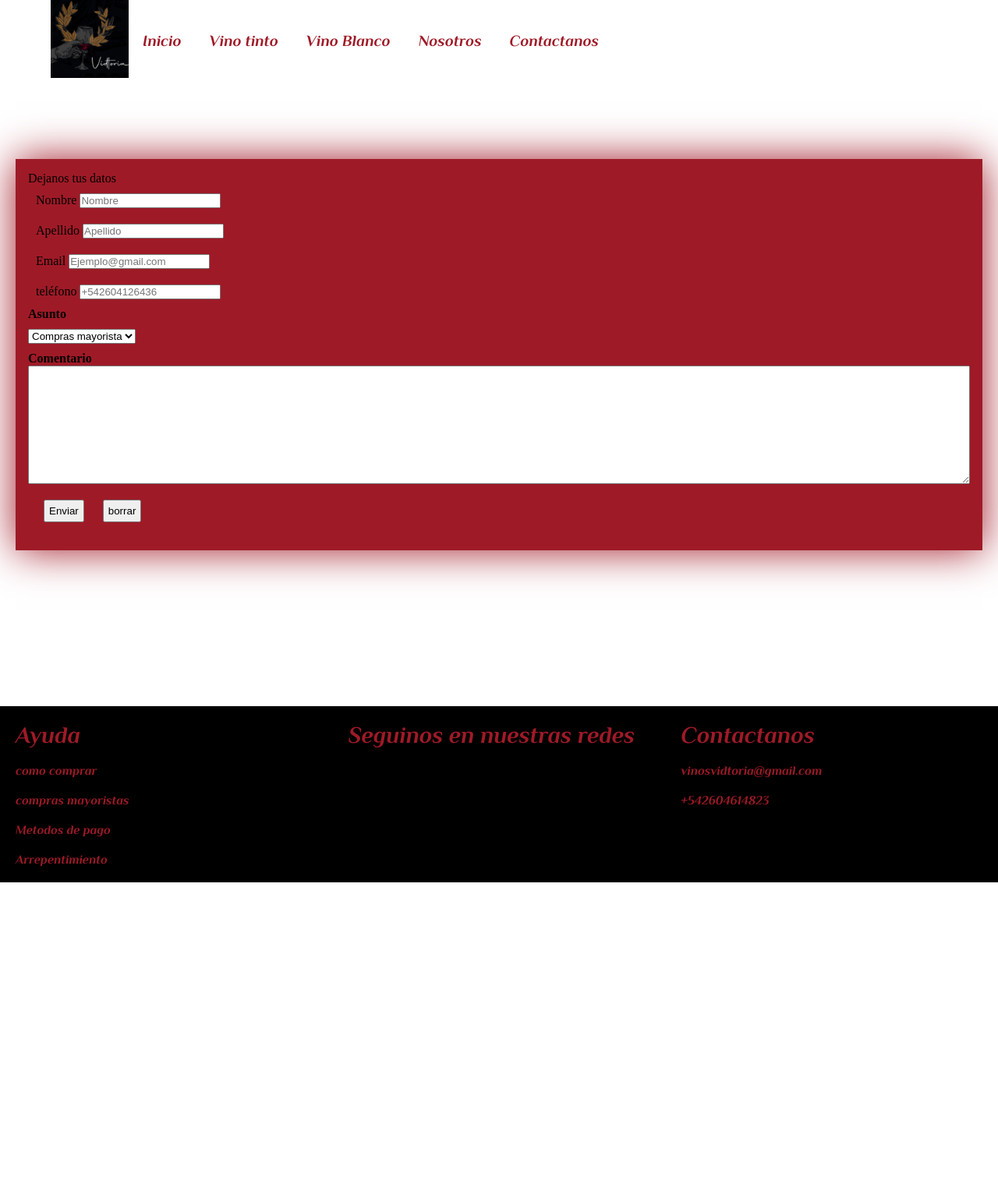
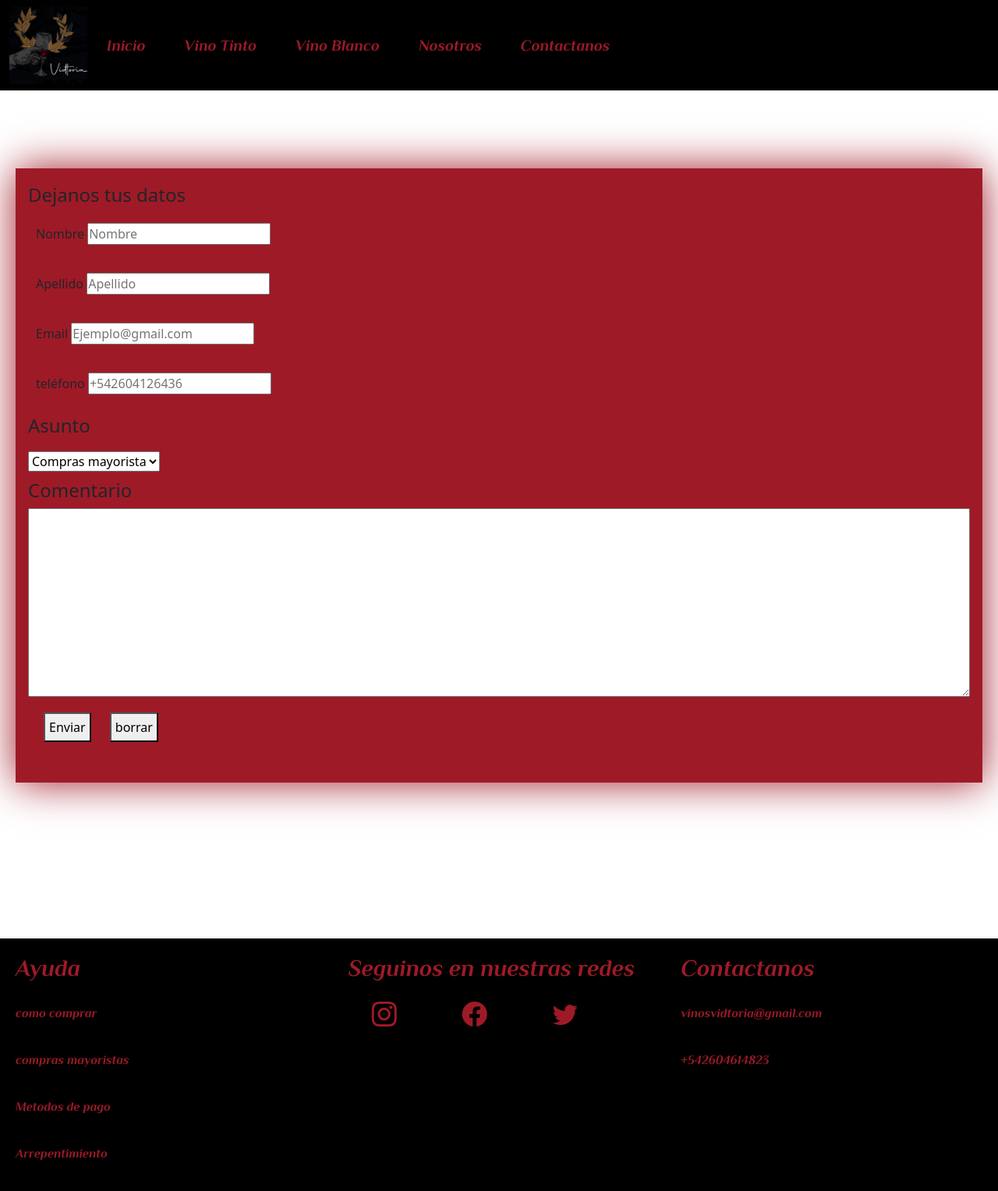
Before and after one commit to LucasGomez-gh/vid-toria-vinos-Lucas-Gomez, a plain HTML site: page pages/contactanos.html in a window 1280 px wide. Shown: the whole page at 78% size. Before the commit the page ends 1132 px from the top, so only its background shows below. Drawn offline with nearby package versions, Linux system fonts and the light colour scheme; a web font is replaced by a local one.

Commit message:
navbar-icons

```diff
--- a/css/estilos.css
+++ b/css/estilos.css
@@ -13,26 +13,11 @@
 }
 /*Index personalizacion*/
 /*barra de navegacion*/
-    /* display: flex;
-    flex-wrap: wrap;
-
-
-    background-color: black;
-    height: 100px;
-    width: 100%; */
-.header{
-    top: 0%;
-    left: 0%;
-}
 .container-fluid{
   background-color: black;
 }
 .navbar{
   background-color: black;
-}
-.nav{
-    display: flex;
-    margin-left: 65px;
 }
 .nav__icono{
     align-items: flex-start;
@@ -49,11 +34,11 @@
     font-family: 'Philosopher', sans-serif;
     list-style: none;
 }
-.navegacion__link{
-    padding: 3px 3px;
+.navbar-expand-lg .navbar-nav .nav-link{
+    padding: 3px 10px;
     border-radius: 10px;
 }
-.nav__enlace{
+.navbar-expand-lg .navbar-nav .nav-link{
     text-decoration: none;
     color: rgb(159 26 39);
     font-family: 'Philosopher', sans-serif;
@@ -67,9 +52,12 @@
     font-size: 20px;
     margin: 15px;
 }
-.navegacion__link:hover{
+.navbar-expand-lg .navbar-nav .nav-link:hover{
     background-color: #4b4b4b;
     transition: 1s;
+}
+.navbar-toggler{
+  background-color: rgb(159 26 39);
 }
 /*Main personalizacion*/
 
@@ -489,7 +477,10 @@
 .footer__opciones{
     padding: 10px;
 }
-
+i{
+  font-size: 2rem;
+  margin: 20px 40px;
+}
 
 
 /*modificacion page "nosotros"*/
--- a/pages/contactanos.html
+++ b/pages/contactanos.html
@@ -5,23 +5,30 @@
     <meta http-equiv="X-UA-Compatible" content="IE=edge">
     <meta name="viewport" content="width=device-width, initial-scale=1.0">
     <link rel="shortcut icon" href="../assets/Iconos/favicon-32x32.png" type="image/x-icon">
+    <link href="https://cdn.jsdelivr.net/npm/bootstrap@5.1.3/dist/css/bootstrap.min.css" rel="stylesheet" integrity="sha384-1BmE4kWBq78iYhFldvKuhfTAU6auU8tT94WrHftjDbrCEXSU1oBoqyl2QvZ6jIW3" crossorigin="anonymous">
+    <link rel="stylesheet" href="https://cdn.jsdelivr.net/npm/bootstrap-icons@1.9.1/font/bootstrap-icons.css">
     <link rel="stylesheet" href="../css/estilos.css">
     <title>Vid Toria</title>
 </head>
 <body>
     <header>
-        <nav class="nav">
-            <a class="nav__icono" href="#">
-                <img class="nav__icono--orden" src="../assets/Imagenes/Vid Toria Logo.png" alt="logo">
-            </a>
-            <ul class="nav__ul">
-                <li class="navegacion__link"><a class="nav__enlace" href="../index.html">Inicio</a></li>
-                <li class="navegacion__link"><a class="nav__enlace" href="../pages/vino-tinto.html">Vino tinto</a></li>
-                <li class="navegacion__link"><a class="nav__enlace" href="../pages/vino-blanco.html">Vino Blanco</a></li>
-                <li class="navegacion__link"><a class="nav__enlace" href="../pages/nosotros.html">Nosotros</a></li>
-                <li class="navegacion__link"><a class="nav__enlace" href="#"> Contactanos</a></li>
-            </ul>
-        </nav>
+        <nav class="navbar navbar-expand-lg">
+            <div class="container-fluid">
+              <a href="#"> <img  class= "nav__icono--orden" src="../assets/Imagenes/Vid Toria Logo.png" alt="logo"></a>
+              <button class="navbar-toggler" type="button" data-bs-toggle="collapse" data-bs-target="#navbarNavAltMarkup" aria-controls="navbarNavAltMarkup" aria-expanded="false" aria-label="Toggle navigation">
+                <span class="navbar-toggler-icon"></span>
+              </button>
+              <div class="collapse navbar-collapse" id="navbarNavAltMarkup">
+                <div class="navbar-nav">
+                  <a class="nav-link" aria-current="page" href="../index.html">Inicio</a>
+                  <a class="nav-link" href="../pages/vino-tinto.html">Vino Tinto</a>
+                  <a class="nav-link" href="../pages/vino-blanco.html">Vino Blanco</a>
+                  <a class="nav-link" href="../pages/nosotros.html">Nosotros</a>
+                  <a class="nav-link" href="../pages/contactanos.html">Contactanos</a>
+                </div>
+              </div>
+            </div>
+          </nav>
     </header>
     <main class="formulario">
         <div class="formulario__contacto">
@@ -72,6 +79,9 @@
         </article>
         <article class="footer__article">
             <h4 class="footer__titulo">Seguinos en nuestras redes</h4>
+            <i class="bi bi-instagram"></i>
+            <i class="bi bi-facebook"></i>
+            <i class="bi bi-twitter"></i>
         </article>
         <article class="footer__article">
             <h4 class="footer__titulo">Contactanos</h4>
@@ -79,5 +89,16 @@
             <p class="footer__opciones">+542604614823</p>
         </article>
     </footer>
+
+
+
+
+
+    <script src="https://cdn.jsdelivr.net/npm/bootstrap@5.1.3/dist/js/bootstrap.bundle.min.js" integrity="sha384-ka7Sk0Gln4gmtz2MlQnikT1wXgYsOg+OMhuP+IlRH9sENBO0LRn5q+8nbTov4+1p" crossorigin="anonymous"></script>
+    <script src="https://cdn.jsdelivr.net/npm/@popperjs/core@2.11.5/dist/umd/popper.min.js" integrity="sha384-Xe+8cL9oJa6tN/veChSP7q+mnSPaj5Bcu9mPX5F5xIGE0DVittaqT5lorf0EI7Vk" crossorigin="anonymous"></script>
+    <script src="https://cdn.jsdelivr.net/npm/bootstrap@5.2.0/dist/js/bootstrap.min.js" integrity="sha384-ODmDIVzN+pFdexxHEHFBQH3/9/vQ9uori45z4JjnFsRydbmQbmL5t1tQ0culUzyK" crossorigin="anonymous"></script>
+
+
+
 </body>
 </html>
```
Also changed, not shown: index.html (+15 -51 lines).
